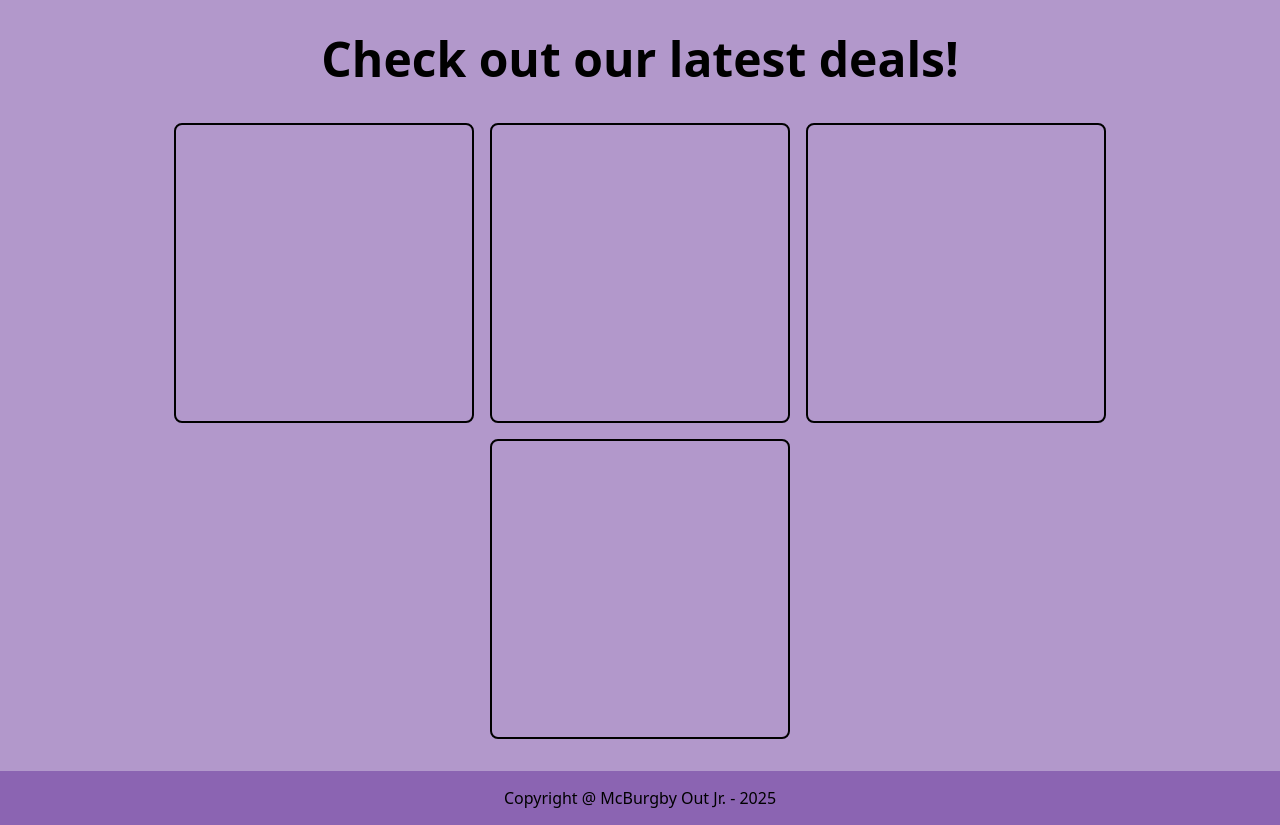
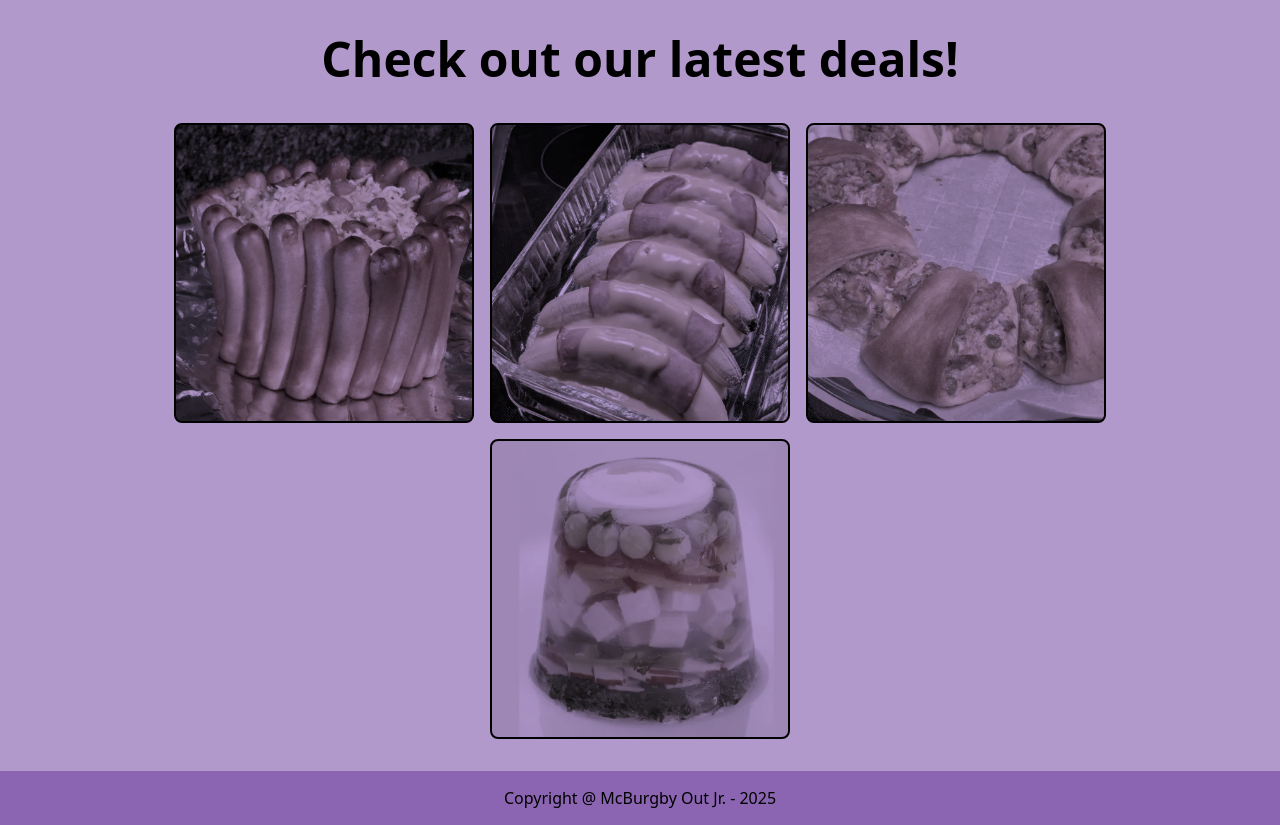
Before and after one commit to cdogcoder/restaurant-page, a website built with webpack: page src/template.html in a window 1280 px wide. Shown: the part 820-1645 px from the top of the page. Built offline with nearby package versions, Linux system fonts and the light colour scheme.

Commit message:
Add image assets to restaurant page

```diff
--- a/src/styles.css
+++ b/src/styles.css
@@ -56,6 +56,28 @@ header, footer{
     height: 300px;
     border: 2px solid black;
     border-radius: .5rem;
+    background-size: cover;
+    background-position: -3rem;
+    filter: grayscale(85%);
+    background-color: rgba(102, 51, 153, 0.5);
+    mix-blend-mode: multiply;
+}
+
+.items-container :first-child {
+    background-image: url('./assets/hotdog-dish.webp');
+
+}
+
+.items-container :nth-child(2) {
+    background-image: url("./assets/banana-ham-dish.webp");
+}
+
+.items-container :nth-child(3) {
+    background-image: url("./assets/tuna-dish.webp");
+}
+
+.items-container :last-child {
+    background-image: url('./assets/salad-dish.webp');
 }
 
 nav {
```
